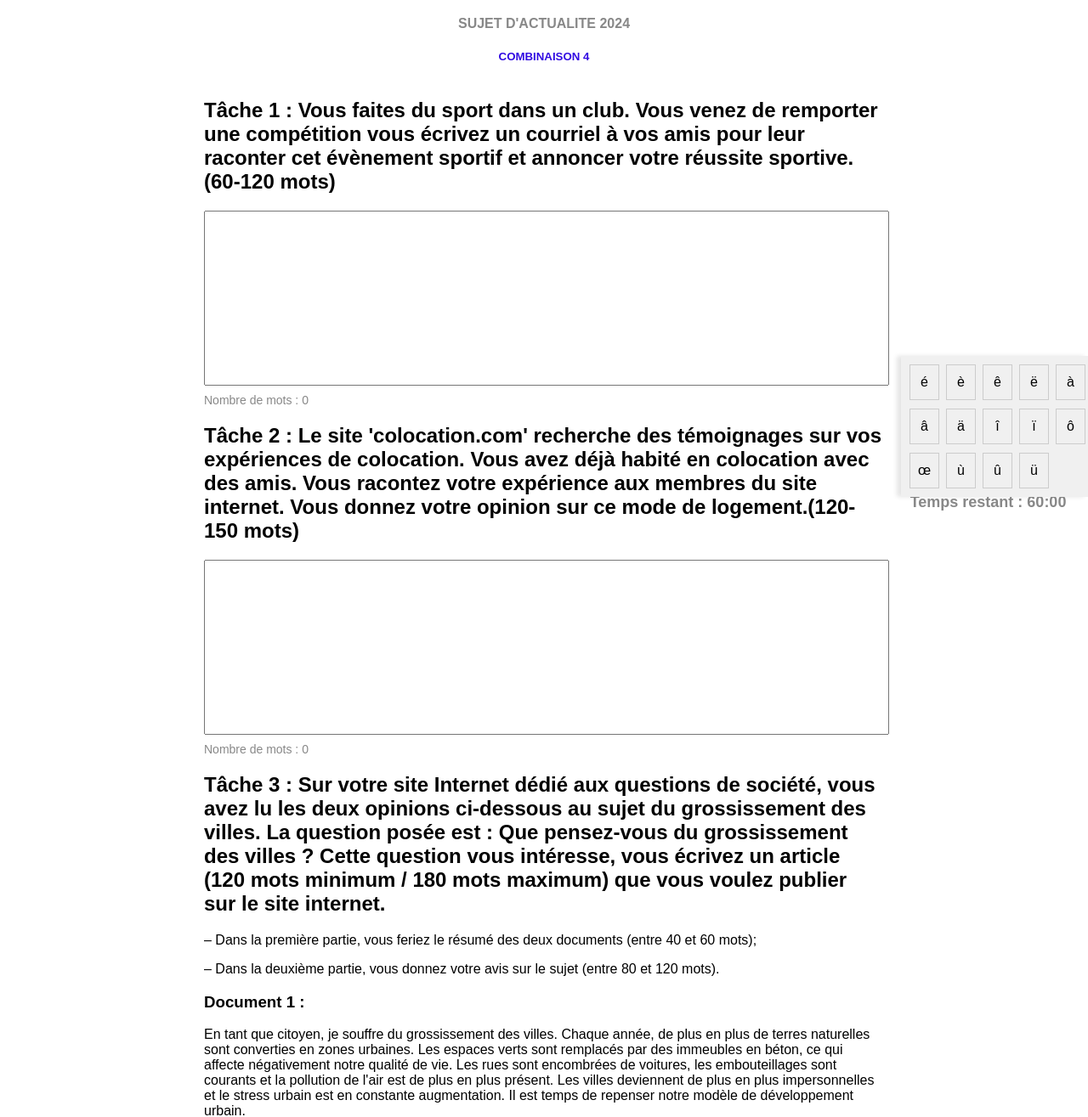
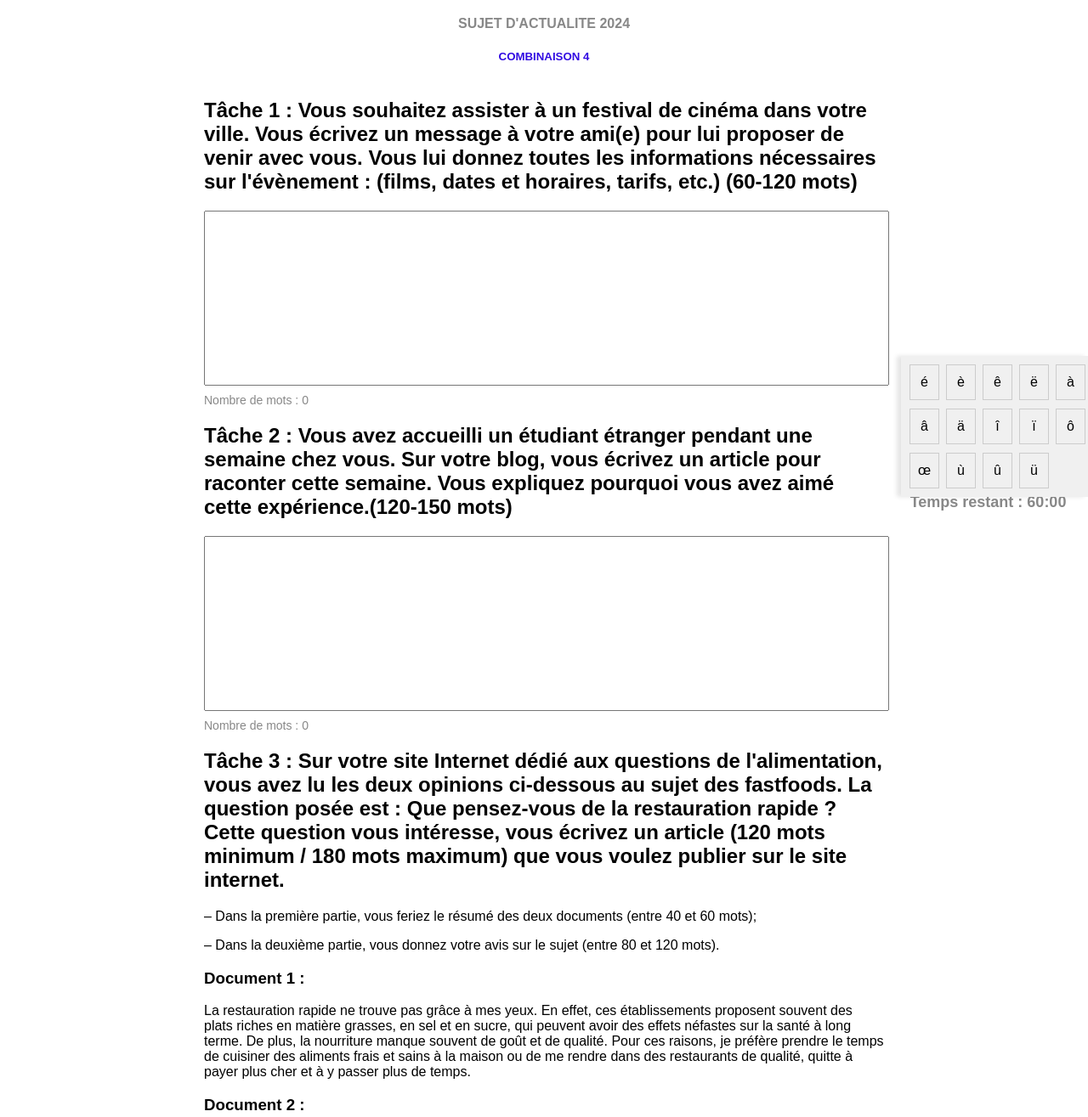
Before and after one commit to roolys/ee-combinaison4, a plain HTML site: page index.html in a window 1280 px wide. Shown: the part 61-1376 px from the top of the page at 85% size. Drawn offline with Linux system fonts and the light colour scheme.

Commit message:
newRelease

```diff
--- a/index.html
+++ b/index.html
@@ -12,7 +12,7 @@
     <h5>COMBINAISON 4</h5>
   <div class="container">
     <div class="text-area">
-      <h2>Tâche 1 : Vous faites du sport dans un club. Vous venez de remporter une compétition vous écrivez un courriel à vos amis pour leur raconter cet évènement sportif et annoncer votre réussite sportive. (60-120 mots)</h2>
+      <h2>Tâche 1 : Vous souhaitez assister à un festival de cinéma dans votre ville. Vous écrivez un message à votre ami(e) pour lui proposer de venir avec vous. Vous lui donnez toutes les informations nécessaires sur l'évènement : (films, dates et horaires, tarifs, etc.) (60-120 mots)</h2>
       <p>
 
       </p>
@@ -20,7 +20,7 @@
       <p class="word-count" id="wordCount1">Nombre de mots : 0</p>
     </div>
     <div class="text-area">
-      <h2>Tâche 2 : Le site 'colocation.com' recherche des témoignages sur vos expériences de colocation. Vous avez déjà habité en colocation avec des amis. Vous racontez votre expérience aux membres du site internet. Vous donnez votre opinion sur ce mode de logement.(120-150 mots)
+      <h2>Tâche 2 : Vous avez accueilli un étudiant étranger pendant une semaine chez vous. Sur votre blog, vous écrivez un article pour raconter cette semaine. Vous expliquez pourquoi vous avez aimé cette expérience.(120-150 mots)
     </h2>
       <p>
 
@@ -29,7 +29,7 @@
       <p class="word-count" id="wordCount2">Nombre de mots : 0</p>
     </div>
     <div class="text-area">
-      <h2>Tâche 3 : Sur votre site Internet dédié aux questions de société, vous avez lu les deux opinions ci-dessous au sujet du grossissement des villes. La question posée est : Que pensez-vous du grossissement des villes ? Cette question vous intéresse, vous écrivez un article (120 mots minimum / 180 mots maximum) que vous voulez publier sur le site internet.</h2>
+      <h2>Tâche 3 : Sur votre site Internet dédié aux questions de l'alimentation, vous avez lu les deux opinions ci-dessous au sujet des fastfoods. La question posée est : Que pensez-vous de la restauration rapide ? Cette question vous intéresse, vous écrivez un article (120 mots minimum / 180 mots maximum) que vous voulez publier sur le site internet.</h2>
       <p>
         – Dans la première partie, vous feriez le résumé des deux documents (entre 40 et 60 mots);
       </p>
@@ -38,11 +38,11 @@
       </p>
       <h3>Document 1 : </h3>
       <p>
-        En tant que citoyen, je souffre du grossissement des villes. Chaque année, de plus en plus de terres naturelles sont converties en zones urbaines. Les espaces verts sont remplacés par des immeubles en béton, ce qui affecte négativement notre qualité de vie. Les rues sont encombrées de voitures, les embouteillages sont courants et la pollution de l'air est de plus en plus présent. Les villes deviennent de plus en plus impersonnelles et le stress urbain est en constante augmentation. Il est temps de repenser notre modèle de développement urbain.
+        La restauration rapide ne trouve pas grâce à mes yeux. En effet, ces établissements proposent souvent des plats riches en matière grasses, en sel et en sucre, qui peuvent avoir des effets néfastes sur la santé à long terme. De plus, la nourriture manque souvent de goût et de qualité. Pour ces raisons, je préfère prendre le temps de cuisiner des aliments frais et sains à la maison ou de me rendre dans des restaurants de qualité, quitte à payer plus cher et à y passer plus de temps.
       </p>
       <h3>Document 2 : </h3>
       <p>
-        Le grossissement des villes offre de nombreux avantages, tels que la concentration de personnes qui favorise l'innovation et la créativité, stimule les échanges culturels et encourage la diversité. Cette densité de population permet également d'offrir des services publics de qualité, tels que des transports en commun et des centres de santé, qui peuvent être difficiles à trouver dans les zones rurales. En général, le grossissement des villes crée un environnement dynamique et propice au développement des idées, des échanges et des services.
+        Pour moi, la restauration rapide peut être très pratique pour les personnes ayant un emploi du temps chargé. La plupart des restaurants de restauration rapide offrent des repas rapides et abordables qui peuvent être consommés sur le pouce ou emportés en quelques minutes. Cela permet de gagner du temps et de l'argent, ce qui est très utile pour les personnes occupées qui n'ont pas le temps ou les moyens de préparer des repas à la maison ou de manger dans des restaurants plus traditionnels.
       </p>
 
       <textarea id="textarea3"></textarea>
```
